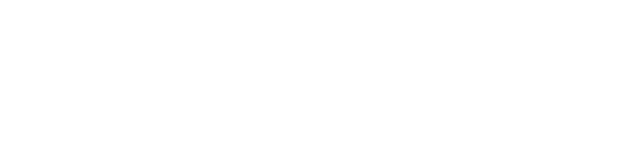
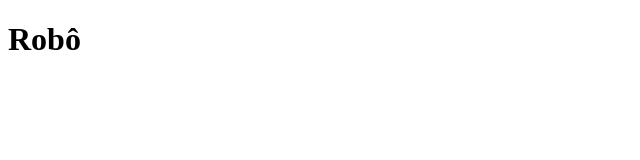
Before and after one commit to fgerald0/GitParaPC, a plain HTML site: page html_publico/index.html in a window 1280 px wide. Shown: the whole page, without its empty margins (0-640 px from the left). Drawn offline with Linux system fonts and the light colour scheme.

Commit message:
Modificando o HTML

```diff
--- a/html_publico/index.html
+++ b/html_publico/index.html
@@ -6,6 +6,6 @@
     <title>Document</title>
 </head>
 <body>
-
+    <h1>Robô</h1>
 </body>
 </html>
```
